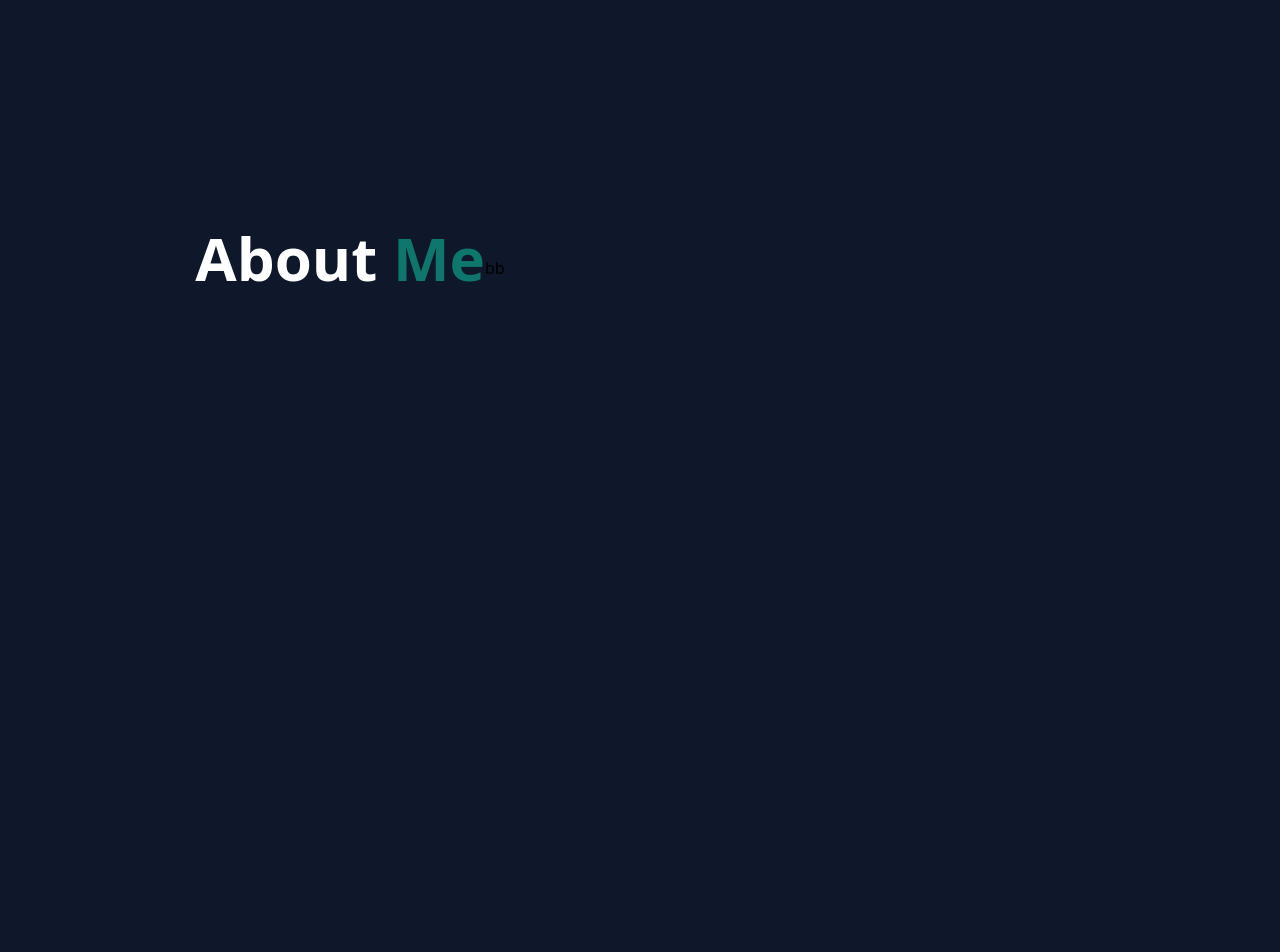
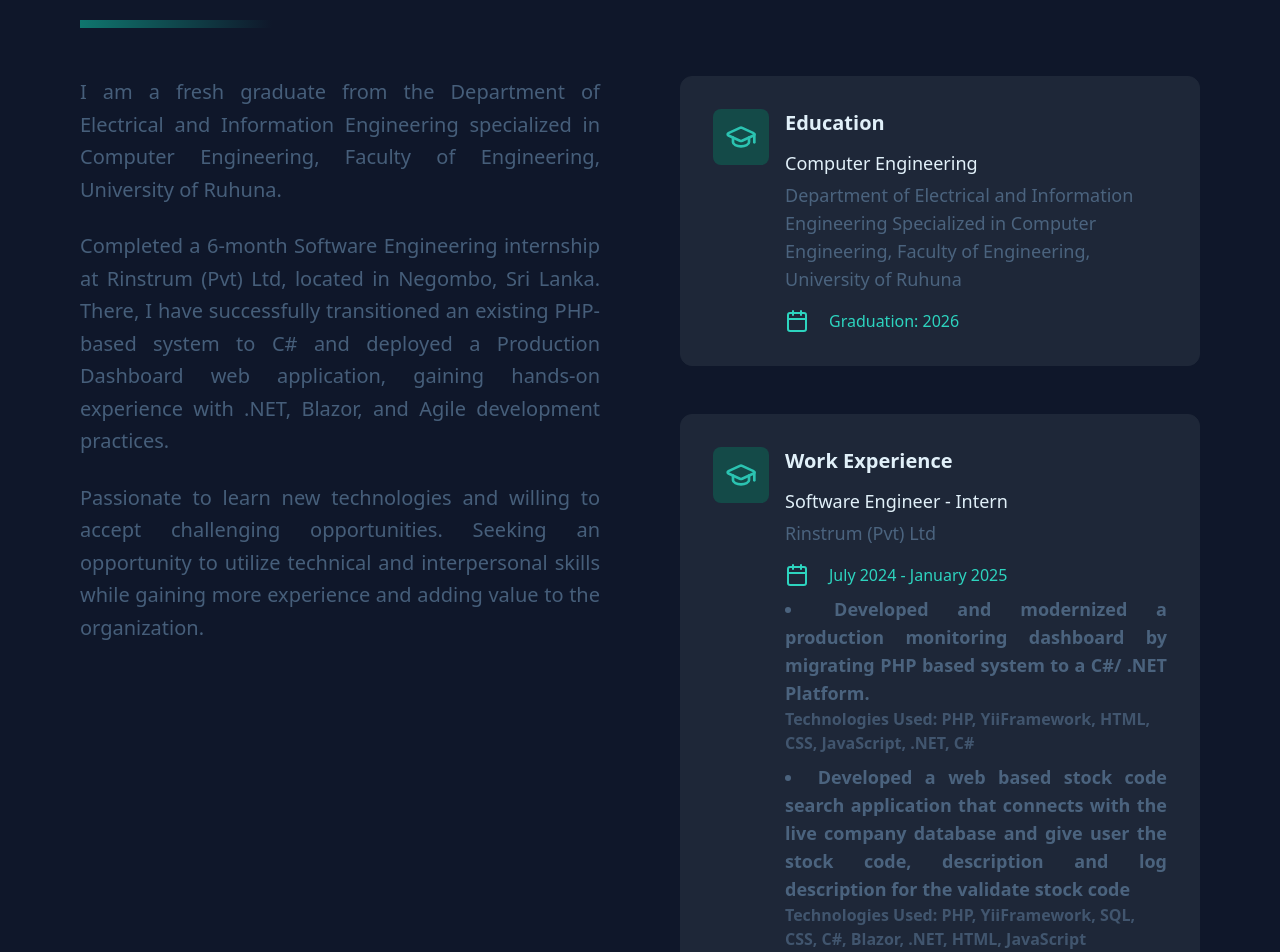
Before and after one commit to Kavi-Dew-23/Portfolio, a React (Vite) app in the folder portfolio/: page / in a window 1280 px wide. Shown: the part 940-1892 px from the top of the page. Before the commit the page ends 1608 px from the top, so only its background shows below. Built offline with nearby package versions, Linux system fonts and the light colour scheme.

Commit message:
Added the self intro section

```diff
--- a/portfolio/src/Pages/Home.tsx
+++ b/portfolio/src/Pages/Home.tsx
@@ -5,13 +5,18 @@ import Introduction from "../components/Introduction";
 
 const Home: React.FC =() => {
     return(
-        <section className="min-h-screen px-8 flex items-center justify-center">
+        <main className="w-full">
+            {/**Profile Section */}
+            <section className="min-h-screen px-8 flex items-center justify-center">
             <div className="max-w-6xl w-full grid md:grid-cols-2 gap-2 items-center">
                 <Profile/>
                 <AboutMe/>
-                <Introduction />
             </div>
         </section>
+        {/**Bio section */}
+        <Introduction />
+        </main>
+
     )
 }
 
--- a/portfolio/src/components/AboutMe.tsx
+++ b/portfolio/src/components/AboutMe.tsx
@@ -3,12 +3,12 @@ import { ArrowDown, Github, Linkedin, Mail } from 'lucide-react';
 
 const AboutMe: React. FC = () => {
     return (
-        <div className="w-full min-h-screen flex items-center justify-center relative overflow-hidden">
-        <div>
+        <section id="about" className="w-full min-h-screen flex items-center justify-center relative overflow-hidden scroll-m-2">
+        <div className="max-w-3xl">
             <p className="text-teal-700 mb-5">Hello, I'm</p>
             <h1 className="text-white text-6xl font-bold mb-5">Kavindya <span className="text-teal-700">Dewapura</span></h1>
-            <h2 className="text-gray-500 text-2xl mb-4 text-opacity-40">Computer Engineer</h2>
-            <p className="text-opacity-20 text-[#f1f5f9] text-justify text-xl mb-8">
+            <h2 className="text-[#5e7d9c] text-2xl mb-4 text-opacity-90">Computer Engineer</h2>
+            <p className="text-opacity-70 text-[#5e7d9c] text-justify text-xl mb-8 font-medium">
                 Fresh Computer Engineering graduate passionate to learn new technologies and willing to accept challenging opportunities.
                 Seeking an opportunity to utilize technical and interpersonal skills while gaining more experience and adding value to the
                 organization.</p>
@@ -29,21 +29,27 @@ const AboutMe: React. FC = () => {
             {/**Social links */}
             <div className='flex justify-center lg:justify-start gap-6 mt-5'>
                 <a href="https://github.com/Kavi-Dew-23"
+                target="_blank"
+                rel="noopener noreferrer"
                 className="p-3 rounded-full bg-[#4d77db] bg-opacity-50 hover:bg-[#21C6B6] text-white/70 hover:bg-opacity-20 justify-center opacity-25 transition-colors duration-300">
                     <Github size={25}/>
                 </a>
-                <a href="www.linkedin.com/in/kavindyadewpura"
+                <a href="http://www.linkedin.com/in/kavindyadewpura"
+                target="_blank"
+                rel="noopener noreferrer"
                 className="p-3 rounded-full bg-[#4d77db] bg-opacity-50 hover:bg-[#21C6B6] text-white/70 hover:bg-opacity-20 justify-center opacity-25 transition-colors duration-300">
                     <Linkedin size={25}/>
                 </a>
-                <a href="https://github.com/Kavi-Dew-23"
+                <a href="mailto:dewapuraka@gmail.com"
+                target="_blank"
+                rel="noopener noreferrer"
                 className="p-3 rounded-full bg-[#4d77db] bg-opacity-50 hover:bg-[#21C6B6] text-white/70 hover:bg-opacity-20 justify-center opacity-25 transition-colors duration-300">
                     <Mail size={25}/>
                 </a>
             </div>
             {/**Scroll indicator */}
         <div className="flex items-center mt-10">
-        <a href=""
+        <a href="#introduction"
         className="flex flex-col items-center gap-2 hover:text-[#21C6B6] text-gray-400">
             <span className="text-s">Scroll</span>
             <ArrowDown className="animate-bounce size-6"/>
@@ -52,7 +58,7 @@ const AboutMe: React. FC = () => {
         </div>
 
 
-    </div>
+    </section>
     );
 };
 
--- a/portfolio/src/components/Introduction.tsx
+++ b/portfolio/src/components/Introduction.tsx
@@ -1,15 +1,115 @@
+import { Calendar, GraduationCap } from "lucide-react";
 import type React from "react";
 
 const Introduction: React. FC = () => {
     return(
-        <div className="flex w-full min-h-screen items-center justify-center overflow-hidden relative">
-            <div>
+        <section id="introduction" className="w-full py-20 px-20">
+                {/**Seperate into 2 sections */}
+                <div>
                 <h1 className="text-white text-6xl font-bold mb-5">About <span className="text-teal-700">Me</span> </h1>
-            </div>
-            <div>
-                <h1>bb</h1>
-            </div>
-        </div>
+
+                {/**Horizontal line */}
+                <div className="w-48 h-2 mb-12 bg-gradient-to-r from-teal-700 to-transparent"></div>
+
+                    {/**left section Bio */}
+                    <div className="grid grid-cols-1 lg:grid-cols-2 gap-20">
+                    <div>
+                        <p className="text-xl text-justify mb-6 leading-relaxed font-medium text-opacity-70 text-[#5e7d9c]">
+                            I am a fresh graduate from the Department of Electrical and Information Engineering
+                            specialized in Computer Engineering, Faculty of Engineering, University of Ruhuna.
+                        </p>
+                        <p className="text-xl text-justify mb-6 leading-relaxed font-medium text-opacity-70 text-[#5e7d9c]">
+                            Completed a 6-month Software Engineering internship at Rinstrum (Pvt) Ltd, located in
+                            Negombo, Sri Lanka. There, I have successfully transitioned an existing PHP-based system to C# and
+                            deployed a Production Dashboard web application, gaining hands-on experience with .NET, Blazor, and
+                            Agile development practices.
+                        </p>
+                        <p className="text-xl text-justify mb-6 leading-relaxed font-medium text-opacity-70 text-[#5e7d9c]">
+                            Passionate to learn new technologies and willing to accept challenging opportunities.
+                            Seeking an opportunity to utilize technical and interpersonal skills while gaining more experience and
+                            adding value to the organization.
+                        </p>
+                    </div>
+
+                    {/**right section cards */}
+                    <div className="flex flex-col gap-6">
+                     {/**Education card */}
+                    <div className="self-start bg-[#1e2738] border border-[#1e2738] transition-all duration-300
+                    hover:shadow-[0_0_20px_rgba(45,212,191,0.3)]
+                    rounded-xl p-8 hover:-translate-y-3">
+                        <div className="flex items-start gap-4">
+                            <div className="p-3 rounded-lg bg-teal-900 opacity-90 text-[#2dd4bf] hover:bg-opacity-10 justify-center">
+                                <GraduationCap size={32}/>
+                            </div>
+
+                            <div className="flex flex-col">
+                            <h1 className="text-[#e1f0f9] font-semibold text-xl mb-3">Education</h1>
+                            <p className="text-[#e1f0f9] font-medium text-lg mb-1">Computer Engineering</p>
+                            <p className="text-opacity-70 text-[#5e7d9c] text-lg">
+                                Department of Electrical and Information Engineering Specialized in Computer Engineering,
+                                Faculty of Engineering,
+                                University of Ruhuna
+                            </p>
+                            <div className="flex items-center text-[#2dd4bf] mt-4">
+                            <Calendar/>
+                            <span className="font-medium ml-5">Graduation: 2026</span>
+                            </div>
+
+                            </div>
+
+                        </div>
+
+                    </div>
+
+                    {/**Work Experience card */}
+                        <div className="self-start bg-[#1e2738] border border-[#1e2738] transition-all duration-300
+                     hover:shadow-[0_0_20px_rgba(45,212,191,0.3)]
+                     rounded-xl p-8 hover:-translate-y-3 mt-6">
+                        <div className="flex items-start gap-4">
+                            <div className="p-3 rounded-lg bg-teal-900 opacity-90 text-[#2dd4bf] hover:bg-opacity-10 justify-center">
+                                <GraduationCap size={32}/>
+                            </div>
+
+                            <div className="flex flex-col">
+                            <h1 className="text-[#e1f0f9] font-semibold text-xl mb-3">Work Experience</h1>
+                            <p className="text-[#e1f0f9] font-medium text-lg mb-1">Software Engineer - Intern</p>
+                            <p className="text-opacity-70 text-[#5e7d9c] text-lg">
+                                Rinstrum (Pvt) Ltd
+                            </p>
+                            <div className="flex items-center text-[#2dd4bf] mt-4">
+                            <Calendar/>
+                            <span className="font-medium ml-5">July 2024 - January 2025</span>
+
+                            </div>
+                            <li className="text-opacity-70 text-[#5e7d9c] font-semibold text-lg mt-2 text-justify">
+                                Developed and modernized a production monitoring dashboard by migrating PHP based system to a C#/ .NET Platform.
+                            </li>
+                            <ul className="text-opacity-50 text-[#6484a3] font-semibold">
+                                Technologies Used:  PHP, YiiFramework, HTML, CSS, JavaScript, .NET, C#
+                            </ul>
+                            <li className="text-opacity-70 text-[#5e7d9c] font-semibold text-lg mt-2 text-justify">
+                                Developed a web based stock code search application that connects with the live company database and
+                                give user the stock code, description and log description for the validate stock code
+                            </li>
+                            <ul className="text-opacity-50 text-[#6484a3] font-semibold">
+                                Technologies Used:  PHP, YiiFramework, SQL, CSS, C#, Blazor, .NET, HTML, JavaScript
+                            </ul>
+                            </div>
+
+                        </div>
+
+                    </div>
+                    </div>
+
+
+                    </div>
+
+
+
+
+                </div>
+        </section>
+
     )
 }
 
```
